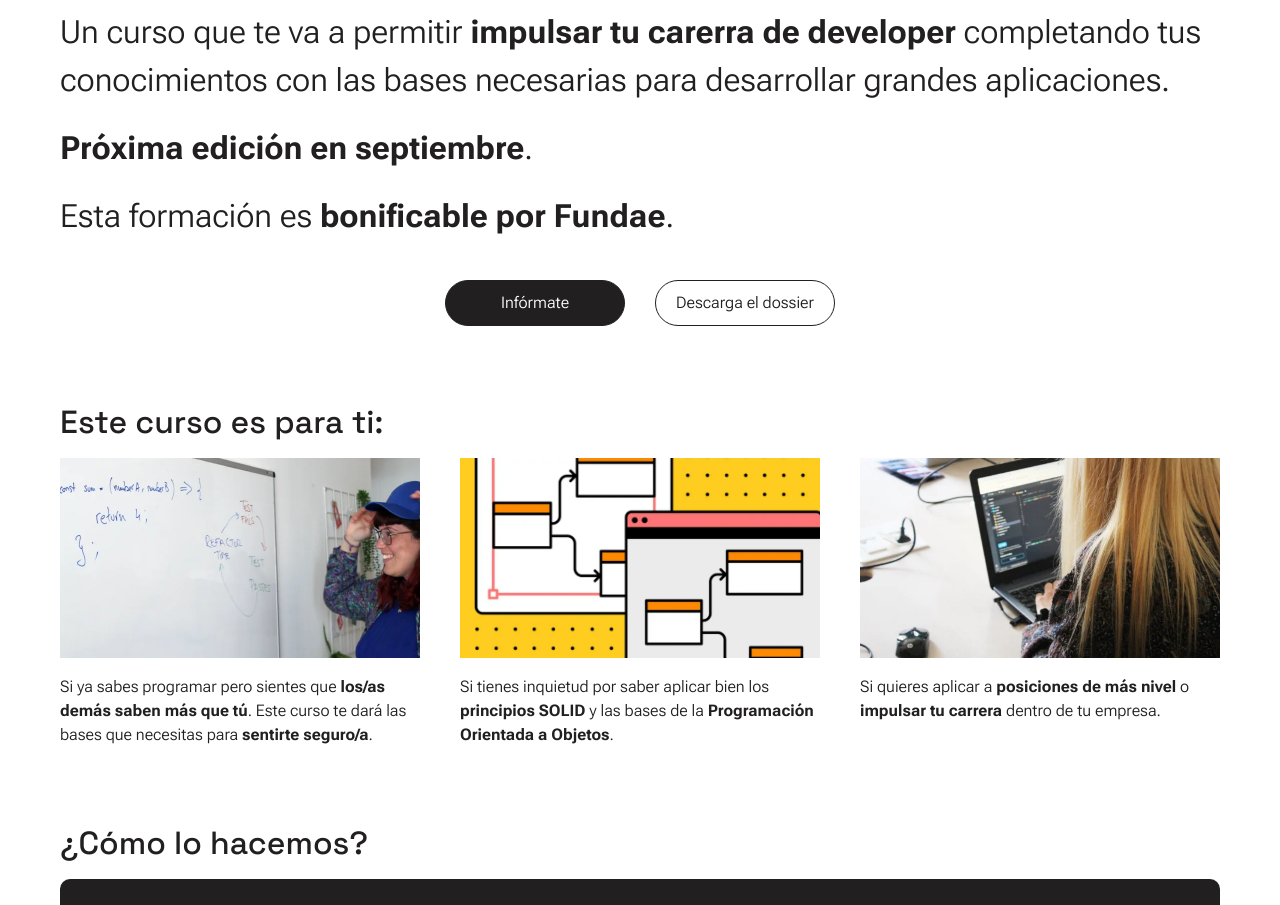
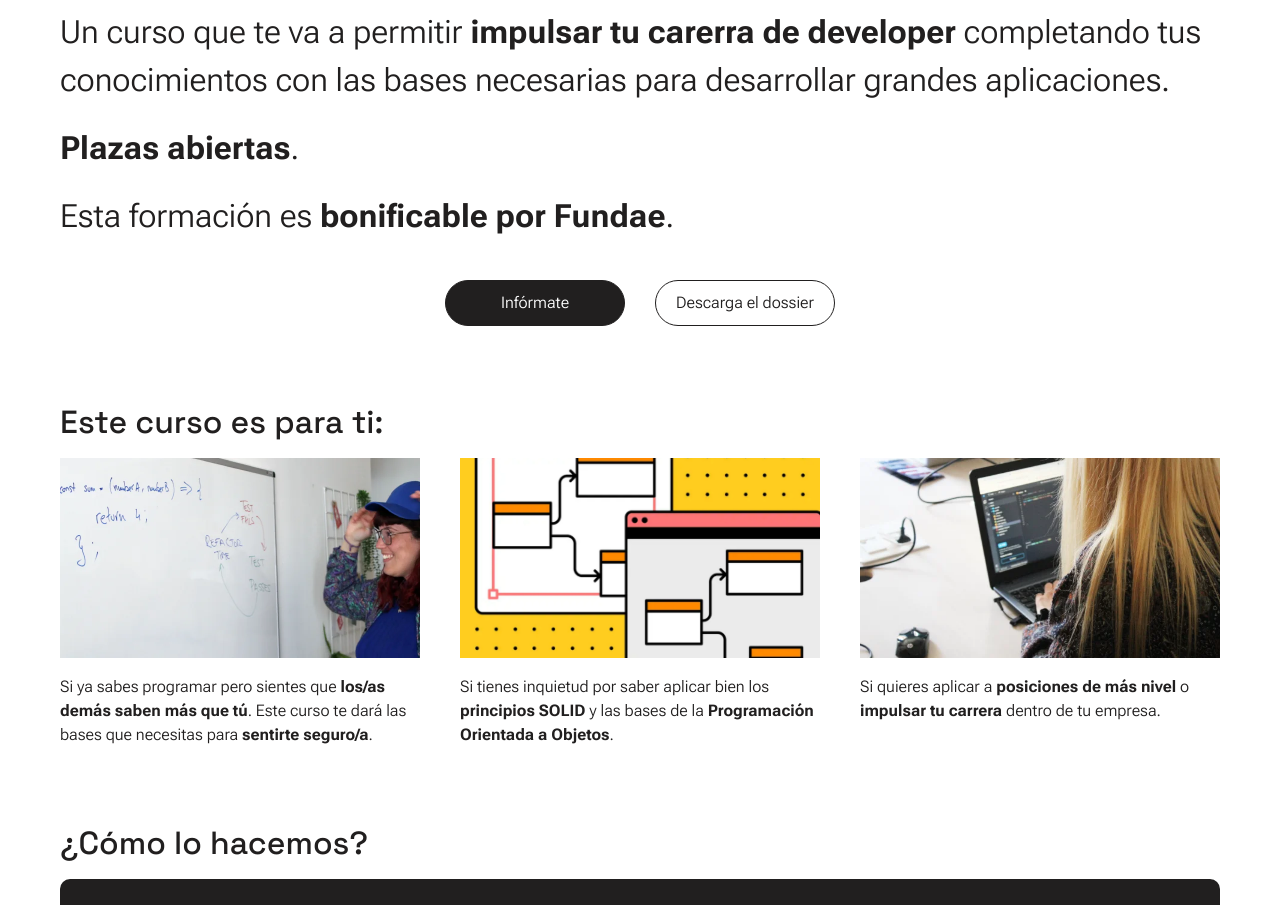
Before and after one commit to the-refactor-project/trp-web, a Next.js app: page /cursos/ingenieria-en-el-software-solid-design-patterns in a window 1280 px wide. Shown: the part 820-1725 px from the top of the page. Built offline with nearby package versions, Linux system fonts and the light colour scheme.

Commit message:
Remove september from SOLID

```diff
--- a/src/components/SolidCourse/SolidCourse.tsx
+++ b/src/components/SolidCourse/SolidCourse.tsx
@@ -36,7 +36,7 @@ const SolidCourse = (): React.ReactElement => {
           aplicaciones.
         </p>
         <p className="section__subtitle">
-          <strong>Próxima edición en septiembre</strong>.
+          <strong>Plazas abiertas</strong>.
         </p>
         <p className="section__subtitle">
           Esta formación es <strong>bonificable por Fundae</strong>.
```
